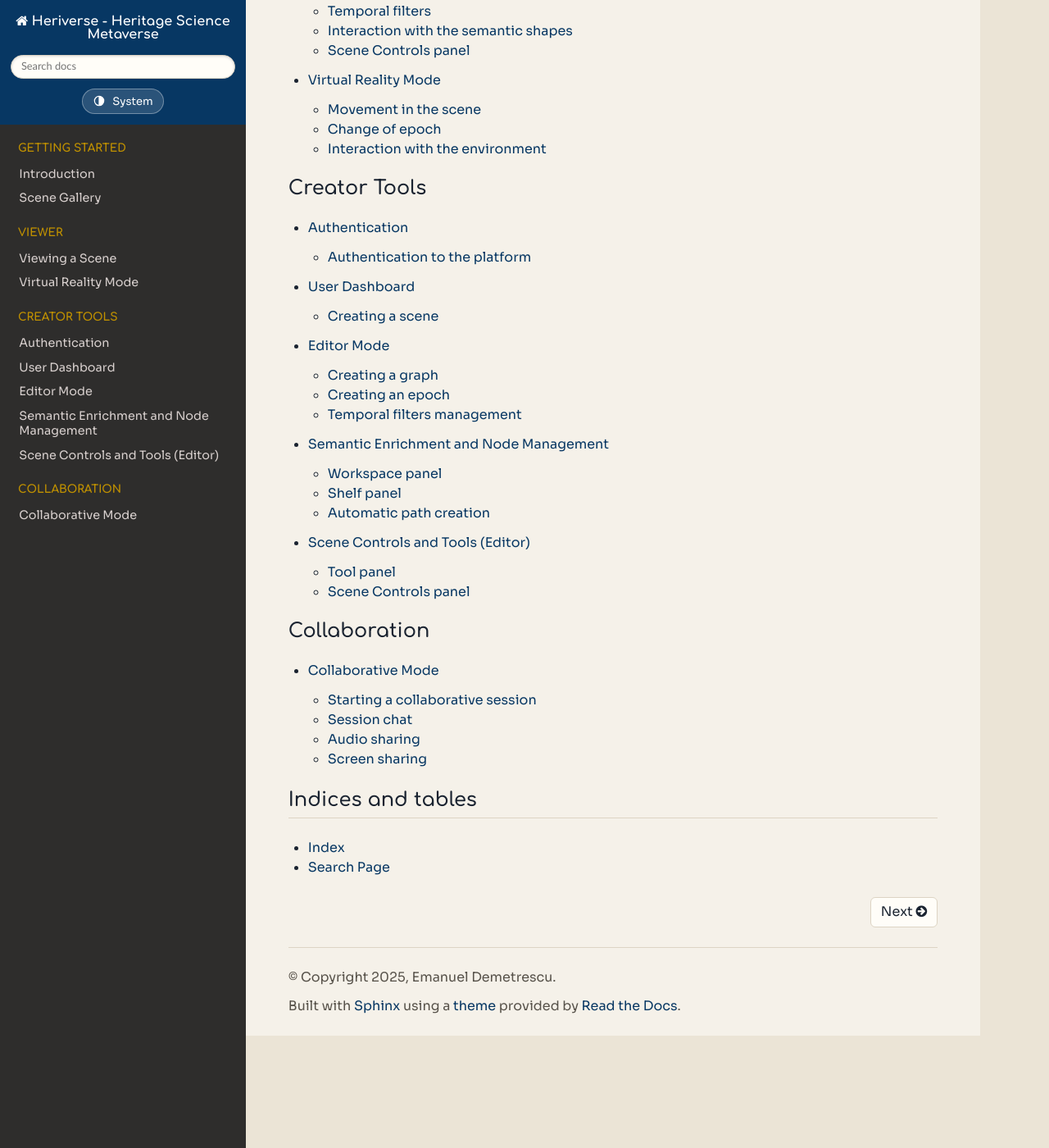
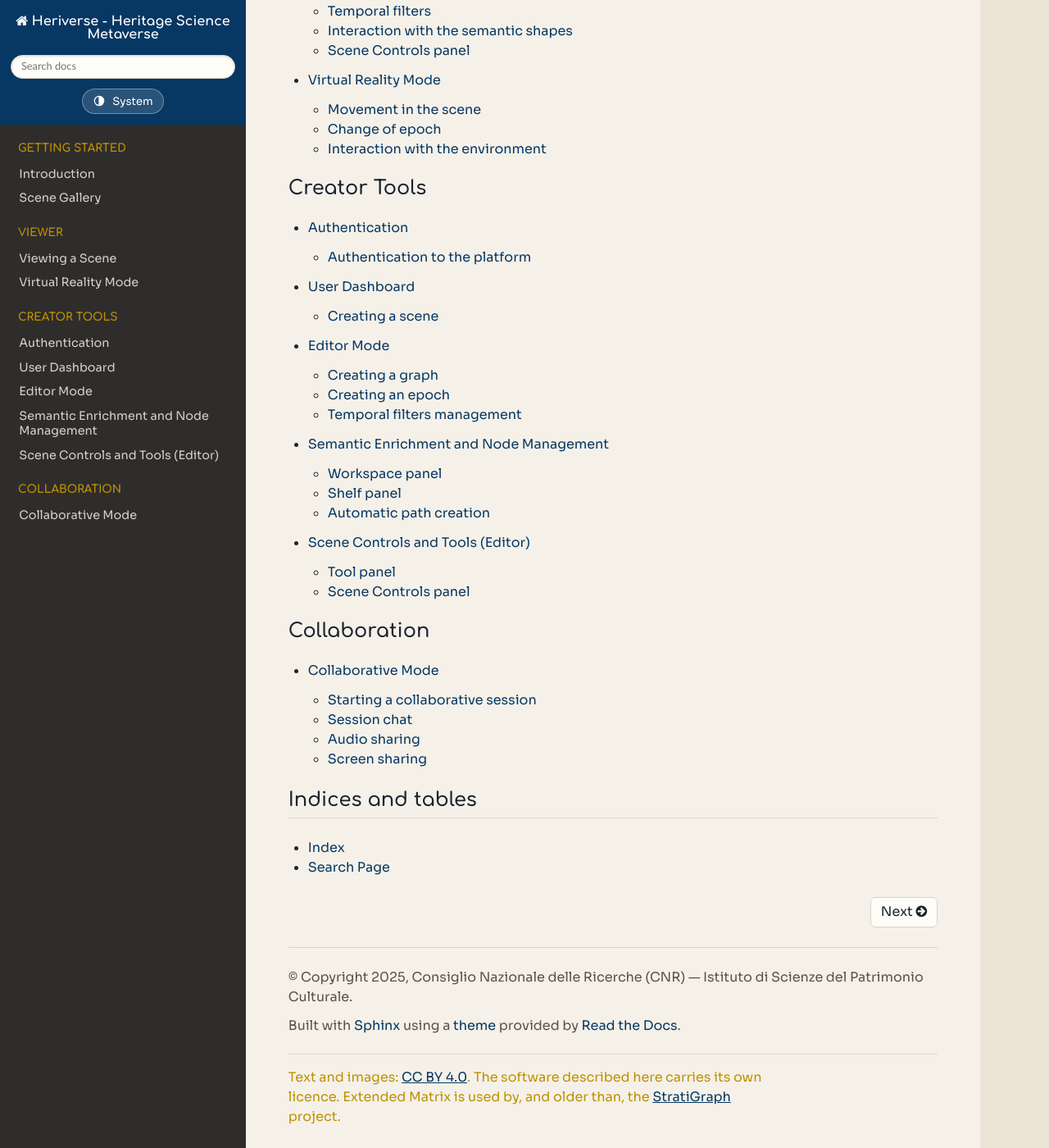
Before and after one commit to StratiGraph-ECCCH/Heriverse-doc, a Sphinx documentation site: the page built from docs/index.rst, in a window 1280 px wide and 1400 px high, scrolled down 1221 px. Shown: the whole window at 82% size. Built offline with Sphinx 7.4.7 and the Read the Docs theme 3.1.0, drawn with Linux system fonts in a browser that asks for light colours.

Commit message:
Titolare all'ente, e la licenza del testo detta in fondo alla pagina
Il diritto d'autore passa dalla persona all'istituto, che è chi lo detiene per
un lavoro fatto in servizio, e il piede dichiara la licenza del testo. Nessuna
rivendicazione di finanziamento: questi manuali sono più vecchi del progetto
StratiGraph, che li usa.

```diff
--- a/docs/_static/brand/sphinx-rtd-bridge.css
+++ b/docs/_static/brand/sphinx-rtd-bridge.css
@@ -267,3 +267,40 @@ hr, .rst-content hr { border-color: var(--sg-line); }
 .sg-theme-toggle:hover { background: rgba(255, 255, 255, .26); }
 .sg-theme-toggle:focus-visible { outline: 2px solid #fff; outline-offset: 2px; }
 .sg-theme-toggle svg { flex: none; }
+
+/* ── la provenienza, in fondo a ogni pagina ──────────────────────────────────
+   Chi arriva da una ricerca atterra in mezzo a un manuale, non sull'indice:
+   il finanziamento, il progetto e la licenza stanno dove la pagina finisce,
+   qualunque pagina sia. Il blocco lo mette `footer.html`, vendorizzato da
+   sync-brand-docs.sh; l'emblema è un SVG, quindi non pesa e non sgrana. */
+.sg-provenance {
+  display: flex;
+  align-items: flex-start;
+  gap: var(--sg-space-4);
+  margin-top: var(--sg-space-5);
+  padding-top: var(--sg-space-4);
+  border-top: 1px solid var(--sg-line);
+  font-family: var(--sg-font-sans);
+  font-size: var(--sg-text-sm);
+  line-height: 1.65;
+  color: var(--sg-muted);
+  text-align: left;
+}
+.sg-provenance-emblem {
+  flex: none;
+  width: 81px;
+  height: 54px;
+  margin-top: 2px;
+  border-radius: 2px;
+}
+.sg-provenance-text { max-width: 62ch; }
+.sg-provenance p { margin: 0 0 var(--sg-space-2); }
+.sg-provenance p:last-child { margin-bottom: 0; }
+.sg-provenance strong { color: var(--sg-text); font-weight: var(--sg-weight-subtitle); }
+.sg-provenance a { color: var(--sg-accent); text-decoration: underline; }
+.sg-provenance-rights { color: var(--sg-quiet); }
+.sg-provenance--rights-only { border-top: 1px solid var(--sg-line); }
+
+@media (max-width: 600px) {
+  .sg-provenance { flex-direction: column; gap: var(--sg-space-3); }
+}
--- /dev/null
+++ b/docs/_templates/footer.html
@@ -0,0 +1,17 @@
+{% extends "!footer.html" %}
+{#
+   Rights, and nothing else: the Extended Matrix manuals predate StratiGraph and
+   make no claim on its funding. Vendored from stratigraph-brand by
+   sync-brand-docs.sh — change it there, never here.
+#}
+{% block extrafooter %}
+{{ super() }}
+<div class="sg-provenance sg-provenance--rights-only" role="complementary" aria-label="Rights">
+  <div class="sg-provenance-text">
+    <p class="sg-provenance-rights">Text and images:
+    <a href="https://creativecommons.org/licenses/by/4.0/">CC BY 4.0</a>. The software
+    described here carries its own licence. Extended Matrix is used by, and older than,
+    the <a href="https://stratigraph-eccch.eu">StratiGraph</a> project.</p>
+  </div>
+</div>
+{% endblock %}
--- a/docs/conf.py
+++ b/docs/conf.py
@@ -3,7 +3,7 @@
 # -- Project information
 
 project = 'Heriverse - Heritage Science Metaverse'
-copyright = '2025, Emanuel Demetrescu'
+copyright = '2025, Consiglio Nazionale delle Ricerche (CNR) — Istituto di Scienze del Patrimonio Culturale'
 author = 'Emanuel Demetrescu'
 
 release = '1.0'
```
Also changed, not shown: docs/_static/brand/eu-emblem.svg (added).
